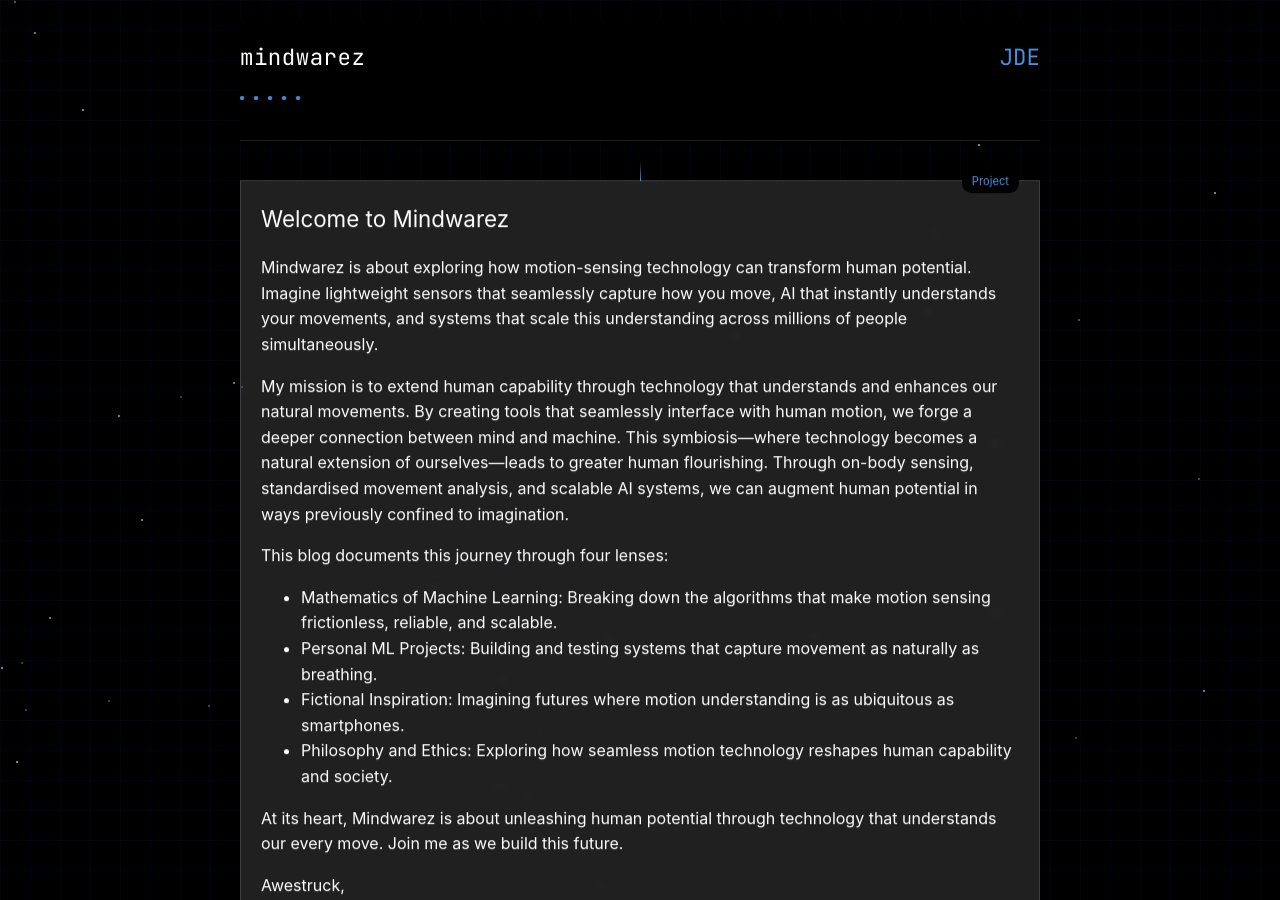
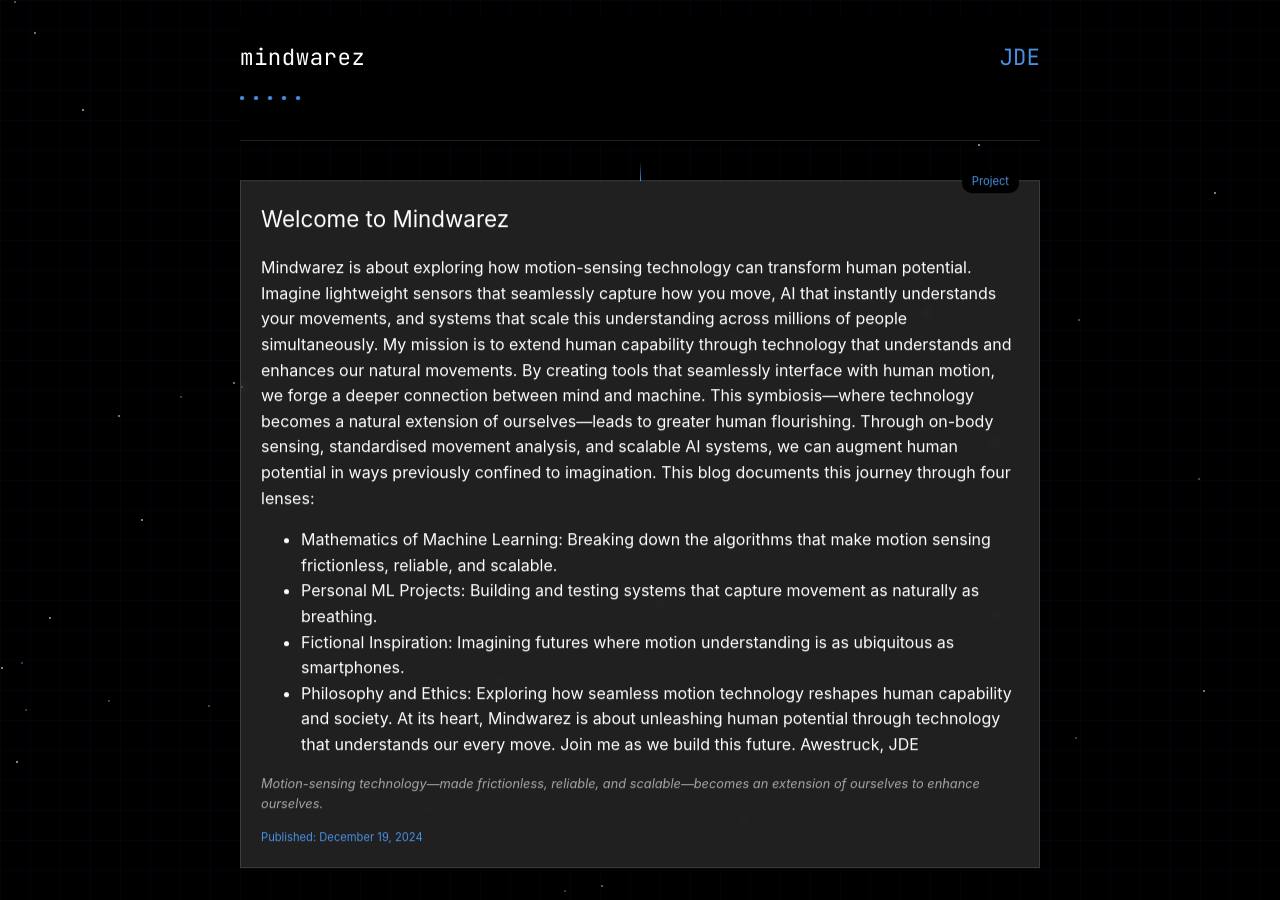
Before and after one commit to jamesbychance/mindwarez, a Jekyll site: the page built from _posts/2024-12-19-helloworld.md, in a window 1280 px wide and 900 px high. Built offline with Jekyll 4.4.1, drawn with Linux system fonts in a browser that asks for light colours.

Commit message:
Update 2024-12-19-helloworld.md
no html

```diff
--- a/_posts/2024-12-19-helloworld.md
+++ b/_posts/2024-12-19-helloworld.md
@@ -5,15 +5,13 @@
 meta_thoughts: Motion-sensing technology—made frictionless, reliable, and scalable—becomes an extension of ourselves to enhance ourselves.
 ---
 
-<p>Mindwarez is about exploring how motion-sensing technology can transform human potential. Imagine lightweight sensors that seamlessly capture how you move, AI that instantly understands your movements, and systems that scale this understanding across millions of people simultaneously.</p>
-<p>My mission is to extend human capability through technology that understands and enhances our natural movements. By creating tools that seamlessly interface with human motion, we forge a deeper connection between mind and machine. This symbiosis—where technology becomes a natural extension of ourselves—leads to greater human flourishing. Through on-body sensing, standardised movement analysis, and scalable AI systems, we can augment human potential in ways previously confined to imagination.</p>
-<p>This blog documents this journey through four lenses:</p>
-<ul>
-<li>Mathematics of Machine Learning: Breaking down the algorithms that make motion sensing frictionless, reliable, and scalable.</li>
-<li>Personal ML Projects: Building and testing systems that capture movement as naturally as breathing.</li>
-<li>Fictional Inspiration: Imagining futures where motion understanding is as ubiquitous as smartphones.</li>
-<li>Philosophy and Ethics: Exploring how seamless motion technology reshapes human capability and society.</li>
-</ul>
-<p>At its heart, Mindwarez is about unleashing human potential through technology that understands our every move. Join me as we build this future.</p>
-<p>Awestruck,<br>
-JDE</p>
+Mindwarez is about exploring how motion-sensing technology can transform human potential. Imagine lightweight sensors that seamlessly capture how you move, AI that instantly understands your movements, and systems that scale this understanding across millions of people simultaneously.
+My mission is to extend human capability through technology that understands and enhances our natural movements. By creating tools that seamlessly interface with human motion, we forge a deeper connection between mind and machine. This symbiosis—where technology becomes a natural extension of ourselves—leads to greater human flourishing. Through on-body sensing, standardised movement analysis, and scalable AI systems, we can augment human potential in ways previously confined to imagination.
+This blog documents this journey through four lenses:
+- Mathematics of Machine Learning: Breaking down the algorithms that make motion sensing frictionless, reliable, and scalable.
+- Personal ML Projects: Building and testing systems that capture movement as naturally as breathing.
+- Fictional Inspiration: Imagining futures where motion understanding is as ubiquitous as smartphones.
+- Philosophy and Ethics: Exploring how seamless motion technology reshapes human capability and society.
+At its heart, Mindwarez is about unleashing human potential through technology that understands our every move. Join me as we build this future.
+Awestruck,
+JDE
```
